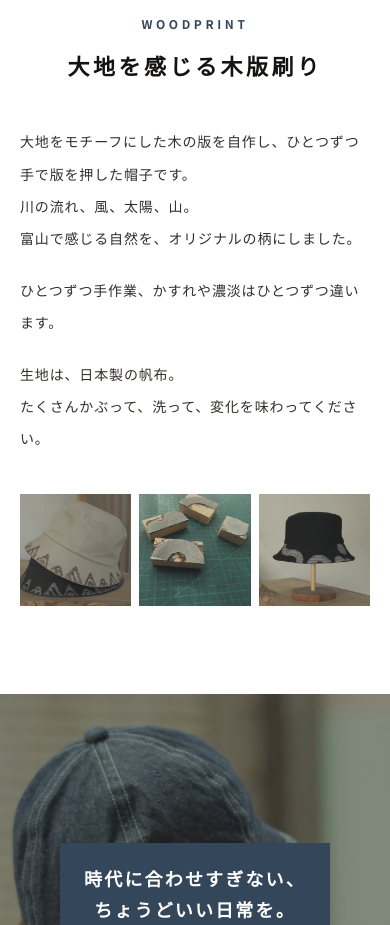
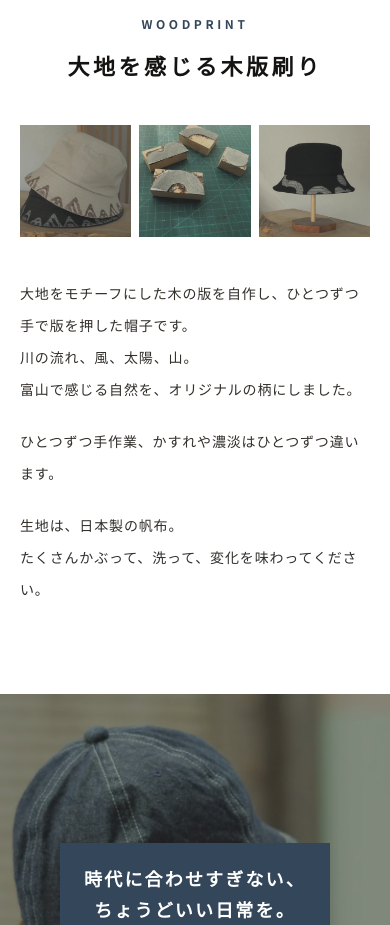
Before and after one commit to ateliersunka-site/ateliersunka-site, a plain HTML site: page index.html in a window 390 px wide. Shown: the part 4580-5505 px from the top of the page. Drawn offline with Linux system fonts and the light colour scheme.

Commit message:
WOODPRINT：写真を見出しの下に移す
Co-Authored-By: Claude Opus 5.5 <noreply@anthropic.com>
Claude-Session: https://claude.ai/code/session_01RH5cythh1fYRs7FUTgofhc

```diff
--- a/assets/css/style.css
+++ b/assets/css/style.css
@@ -405,13 +405,13 @@ ul, ol { margin: 0; padding: 0; list-style: none; }
 .woodprint-text { text-align: center; }
 .woodprint-text p { font-size: 14px; line-height: 2.3; color: var(--text-sub); }
 .woodprint-text p + p { margin-top: 1.4em; }
-.woodprint-photos { list-style: none; margin: 56px 0 0; padding: 0; display: grid; grid-template-columns: repeat(3, 1fr); gap: 16px; }
+.woodprint-photos { list-style: none; margin: 0 0 56px; padding: 0; display: grid; grid-template-columns: repeat(3, 1fr); gap: 16px; }
 .woodprint-photos li { aspect-ratio: 1 / 1; overflow: hidden; }
 .woodprint-photos img { width: 100%; height: 100%; object-fit: cover; display: block; }
 .sp-br { display: none; }
 @media (max-width: 760px) {
   .woodprint { padding: 88px 20px; }
   .woodprint-text { text-align: left; }
-  .woodprint-photos { gap: 8px; margin-top: 40px; }
+  .woodprint-photos { gap: 8px; margin-bottom: 40px; }
   .sp-br { display: inline; }
 }
--- a/index.html
+++ b/index.html
@@ -18,7 +18,7 @@
 <link rel="preconnect" href="https://fonts.googleapis.com">
 <link rel="preconnect" href="https://fonts.gstatic.com" crossorigin>
 <link href="https://fonts.googleapis.com/css2?family=Noto+Sans+JP:wght@400;500;700;900&display=swap" rel="stylesheet">
-<link rel="stylesheet" href="assets/css/style.css?v=20261118a">
+<link rel="stylesheet" href="assets/css/style.css?v=20261118b">
 <script>document.documentElement.classList.add('js');</script>
 <script type="application/ld+json">
 {
@@ -153,16 +153,16 @@
         <p class="label">WOODPRINT</p>
         <h2 id="woodprint-h">大地を感じる木版刷り</h2>
       </div>
+      <ul class="woodprint-photos">
+        <li class="reveal"><img src="assets/images/woodprint-hats.webp" alt="山の形の木版柄を刷った、ベージュとこげ茶の帆布ハットを重ねたところ" width="800" height="800" loading="lazy"></li>
+        <li class="reveal d1"><img src="assets/images/woodprint-blocks.webp" alt="作家が自作した木の版。山や波、丸の形が彫られている" width="800" height="800" loading="lazy"></li>
+        <li class="reveal d2"><img src="assets/images/woodprint-black.webp" alt="つばに白い木版柄を刷った、黒い帆布ハット" width="800" height="800" loading="lazy"></li>
+      </ul>
       <div class="woodprint-text reveal">
         <p>大地をモチーフにした木の版を自作し、ひとつずつ手で版を押した帽子です。<br>川の流れ、風、太陽、山。<br>富山で感じる自然を、オリジナルの柄にしました。</p>
         <p>ひとつずつ手作業、かすれや濃淡はひとつずつ違います。</p>
         <p>生地は、日本製の帆布。<br>たくさんかぶって、洗って、変化を味わってください。</p>
       </div>
-      <ul class="woodprint-photos">
-        <li class="reveal"><img src="assets/images/woodprint-hats.webp" alt="山の形の木版柄を刷った、ベージュとこげ茶の帆布ハットを重ねたところ" width="800" height="800" loading="lazy"></li>
-        <li class="reveal d1"><img src="assets/images/woodprint-blocks.webp" alt="作家が自作した木の版。山や波、丸の形が彫られている" width="800" height="800" loading="lazy"></li>
-        <li class="reveal d2"><img src="assets/images/woodprint-black.webp" alt="つばに白い木版柄を刷った、黒い帆布ハット" width="800" height="800" loading="lazy"></li>
-      </ul>
     </div>
   </section>
 
```
Also changed, not shown: guide.html (+1 -1 lines), 1 other file.
